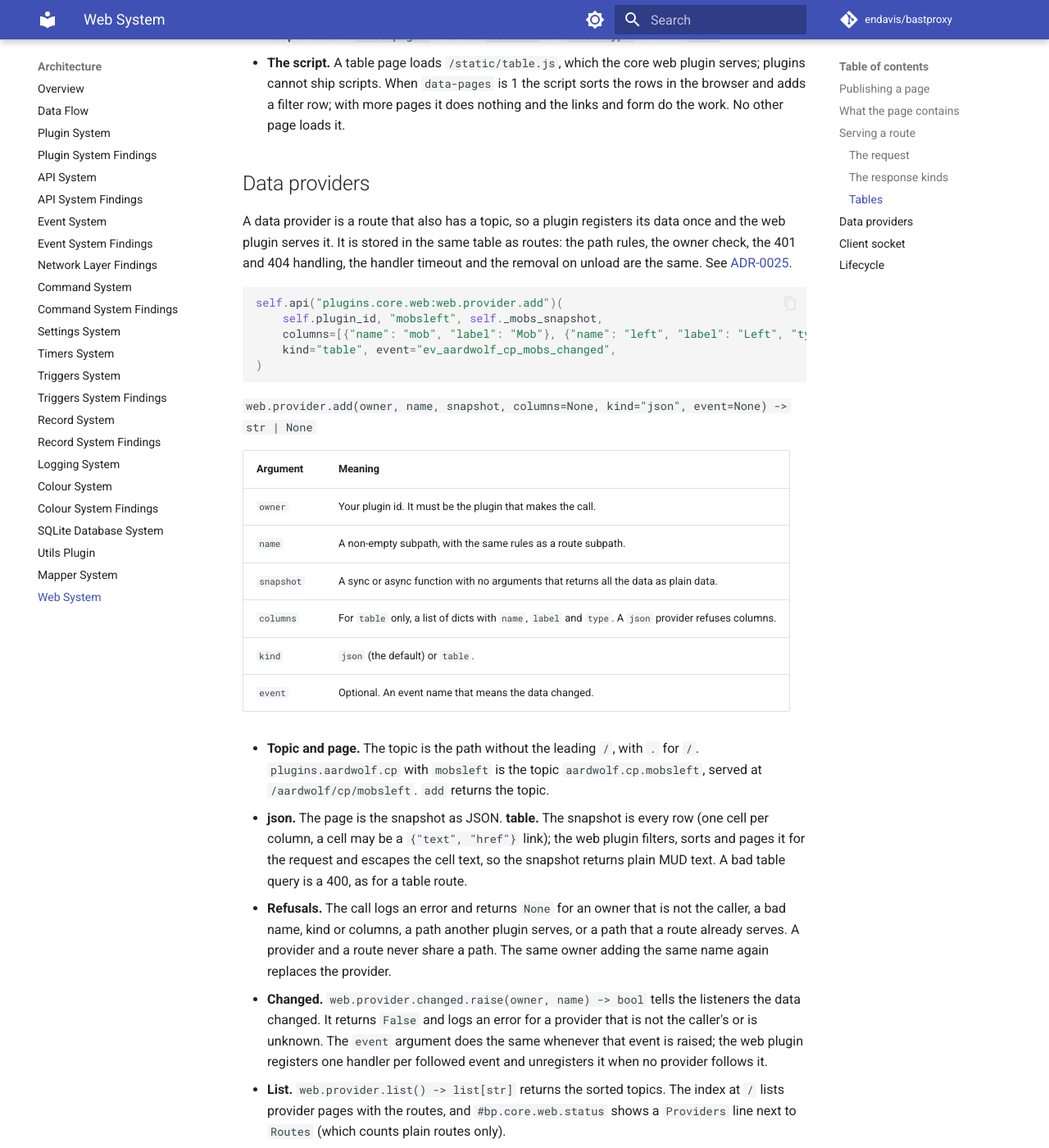
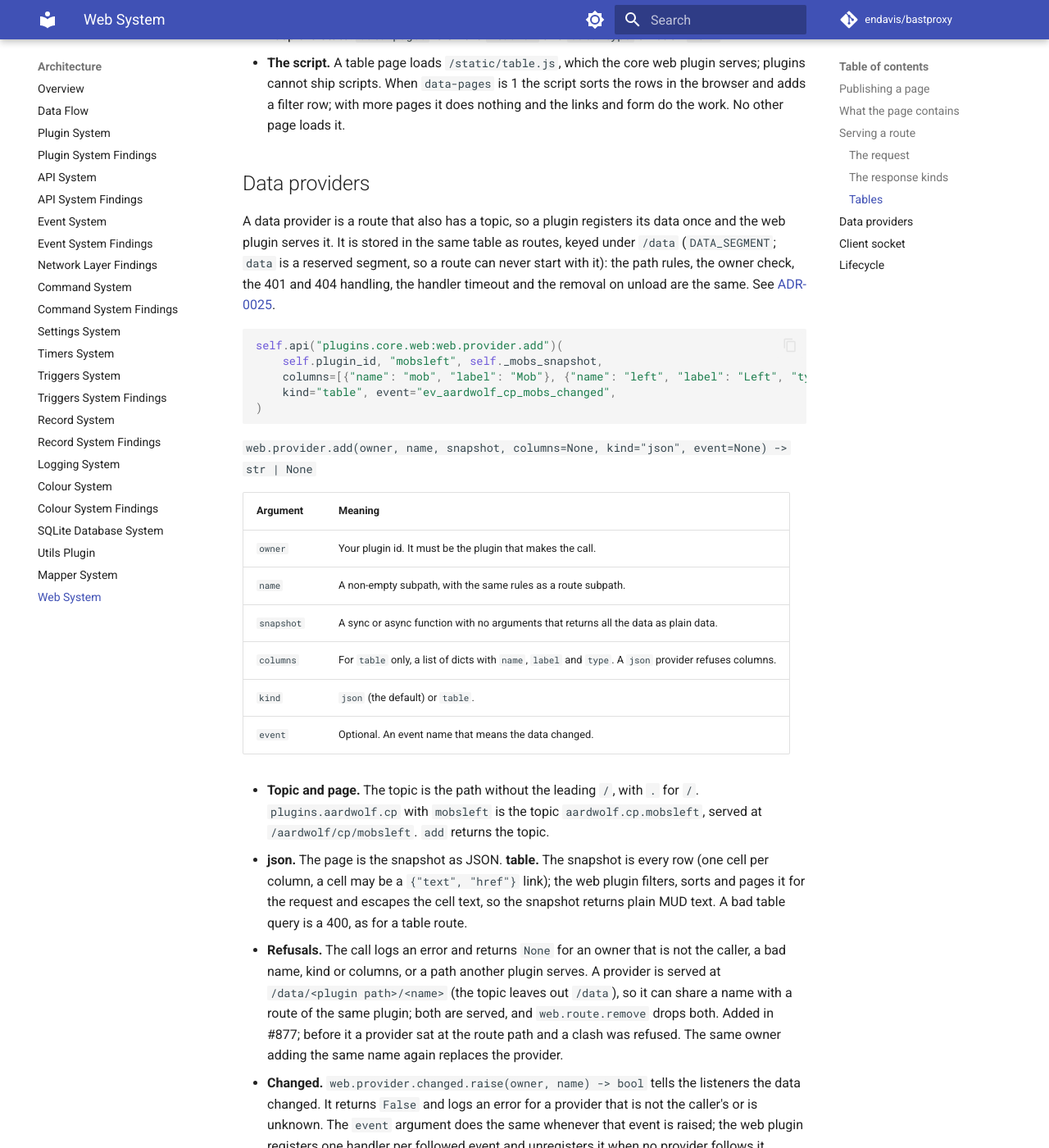
Before and after one commit to endavis/bastproxy, an MkDocs documentation site: the page built from docs/claude/web_system.md, in a window 1280 px wide and 1400 px high, scrolled down 5621 px. Shown: the whole window at 82% size. Built offline with MkDocs 1.6.1 and Material for MkDocs 9.7.7, drawn with Linux system fonts in a browser that asks for light colours; comment, search, counter and statistics services are not loaded; some of the changed text lies outside the part shown.

Commit message:
feat: serve data provider pages under /data/ so providers and pages can share a name (merges PR #878, addresses #877)
Provider pages are now served at /data/<plugin path>/<name> and `data` is a
reserved first path segment, so a plugin may register a route and a provider
with the same name. Two providers, or two routes, still cannot share a name.
Topics and the socket protocol are unchanged. #bp.core.web.status lists each
provider with its path. The mapper pages go back to /client/mapper/area and
/client/mapper/room, undoing the rename made for #871. ADR-0022 and ADR-0025
are amended.

Addresses #877

BREAKING CHANGE: provider pages move from /<plugin path>/<name> to
/data/<plugin path>/<name>, and the mapper pages move from
/client/mapper/areamap and /client/mapper/roominfo back to
/client/mapper/area and /client/mapper/room.


Claude-Session: https://claude.ai/code/session_01NXu1sbBxFsEQW16MiZv7Je

Co-authored-by: Claude Opus 5.5 <noreply@anthropic.com>

````diff
--- a/docs/claude/web_system.md
+++ b/docs/claude/web_system.md
@@ -65,7 +65,7 @@ self.api("plugins.core.web:web.route.add")(self.plugin_id, "area", self._area_pa
 | `listed` | Optional, keyword only. `False` serves the route as usual (session, GET only) but leaves it out of the index at `/`. |
 
 - **Listing.** List entry pages, not pages that need a parameter such as `?uid=`: register those with `listed=False` and reach them by links from other pages. An owner whose routes are all unlisted gets no heading in the index. Unlisted routes are still removed on unload and still counted by `#bp.core.web.status`.
-- **URL derivation.** `plugins.` is dropped from the owner id and the dots become slashes. `plugins.aardwolf.mapper` with subpath `area` is served at `/aardwolf/mapper/area`; with `""` it is `/aardwolf/mapper`. A plugin cannot pick a path outside its own prefix. A prefix that starts with `p`, `login`, `static` or `webclient` is reserved and refused, and so is a path that another plugin already serves.
+- **URL derivation.** `plugins.` is dropped from the owner id and the dots become slashes. `plugins.aardwolf.mapper` with subpath `area` is served at `/aardwolf/mapper/area`; with `""` it is `/aardwolf/mapper`. A plugin cannot pick a path outside its own prefix. A prefix that starts with `p`, `login`, `static`, `ws`, `webclient` or `data` is reserved and refused, and so is a path that another plugin already serves.
 - **Refusals.** The call logs an error and returns `None` when `owner` is not the calling plugin (`libs.api:caller.owner.get`), is not a valid plugin id, or the route table refuses the subpath or prefix. On success it returns the path.
 - **Removal.** `web.route.remove(owner) -> int` removes a plugin's routes and returns how many. The web plugin also removes them when the plugin unloads (`ev_plugin_unloaded`), so a plugin only calls it to take routes down while it stays loaded. A reload of the web plugin itself keeps the routes, the sessions and the login tokens.
 - **Methods.** GET only. A handler never sees a POST: it gets 405. A change of data would need CSRF protection, which is a later design.
@@ -155,7 +155,7 @@ def _mobs(self, request) -> dict:
 
 ## Data providers
 
-A data provider is a route that also has a topic, so a plugin registers its data once and the web plugin serves it. It is stored in the same table as routes: the path rules, the owner check, the 401 and 404 handling, the handler timeout and the removal on unload are the same. See [ADR-0025](../decisions/0025-the-web-plugin-serves-pages-and-a-client-websocket-from-one-listener-with-shared-sessions-and-data-providers.md).
+A data provider is a route that also has a topic, so a plugin registers its data once and the web plugin serves it. It is stored in the same table as routes, keyed under `/data` (`DATA_SEGMENT`; `data` is a reserved segment, so a route can never start with it): the path rules, the owner check, the 401 and 404 handling, the handler timeout and the removal on unload are the same. See [ADR-0025](../decisions/0025-the-web-plugin-serves-pages-and-a-client-websocket-from-one-listener-with-shared-sessions-and-data-providers.md).
 
 ```python
 self.api("plugins.core.web:web.provider.add")(
@@ -178,9 +178,9 @@ self.api("plugins.core.web:web.provider.add")(
 
 - **Topic and page.** The topic is the path without the leading `/`, with `.` for `/`. `plugins.aardwolf.cp` with `mobsleft` is the topic `aardwolf.cp.mobsleft`, served at `/aardwolf/cp/mobsleft`. `add` returns the topic.
 - **json.** The page is the snapshot as JSON. **table.** The snapshot is every row (one cell per column, a cell may be a `{"text", "href"}` link); the web plugin filters, sorts and pages it for the request and escapes the cell text, so the snapshot returns plain MUD text. A bad table query is a 400, as for a table route.
-- **Refusals.** The call logs an error and returns `None` for an owner that is not the caller, a bad name, kind or columns, a path another plugin serves, or a path that a route already serves. A provider and a route never share a path. The same owner adding the same name again replaces the provider.
+- **Refusals.** The call logs an error and returns `None` for an owner that is not the caller, a bad name, kind or columns, or a path another plugin serves. A provider is served at `/data/<plugin path>/<name>` (the topic leaves out `/data`), so it can share a name with a route of the same plugin; both are served, and `web.route.remove` drops both. Added in #877; before it a provider sat at the route path and a clash was refused. The same owner adding the same name again replaces the provider.
 - **Changed.** `web.provider.changed.raise(owner, name) -> bool` tells the listeners the data changed. It returns `False` and logs an error for a provider that is not the caller's or is unknown. The `event` argument does the same whenever that event is raised; the web plugin registers one handler per followed event and unregisters it when no provider follows it.
-- **List.** `web.provider.list() -> list[str]` returns the sorted topics. The index at `/` lists provider pages with the routes, and `#bp.core.web.status` shows a `Providers` line next to `Routes` (which counts plain routes only).
+- **List.** `web.provider.list() -> list[str]` returns the sorted topics. The index at `/` lists provider pages with the routes (pages first, then providers, for each plugin), and `#bp.core.web.status` shows a `Providers` line next to `Routes` (which counts plain routes only), each provider as `topic (path)`.
 - **Removal.** `web.route.remove(owner)` and the unload of the plugin remove its providers and their event registrations. A reload of the web plugin keeps the providers, and re-registers their events.
 - **Listener interface.** Inside the web plugin, `ProviderListeners` (`add(listener)`, `remove(listener)`, `notify(topic)`) is held as `provider_listeners`. A listener is a function taking the topic. A listener that raises is logged and skipped. The client socket attaches here through `Subscriptions` (see Client socket). It is not saved on reload.
 
@@ -190,7 +190,7 @@ self.api("plugins.core.web:web.provider.add")(
 
 - **`SocketConnection`** has a bounded send queue (`send(message)` is synchronous and returns False when it cannot queue) and three tasks: a reader, a sender and a keepalive. `close(code, reason)` starts the close handshake and aborts the connection after `CLOSE_TIMEOUT`.
 - **`SocketHub`** (`WebServer.sockets`) tracks the open sockets and holds the handlers of client message types. `register(type, handler)` and `unregister(type)` are the hook for later work; a handler takes `(connection, message)`, may be sync or async, and runs under the handler timeout. A handler that raises is logged and the client gets an `internal` error. `close_all(code, reason)` closes every socket; `connections()` returns a copy of the open sockets.
-- **`Subscriptions`** (`src/bastproxy/plugins/core/web/libs/_subscribe.py`, held as `subscriptions`) registers the `subscribe` and `unsubscribe` handlers on the hub and a listener on `provider_listeners`. A socket's followed topics are `SocketConnection.subscriptions`; `Subscriptions` keeps only a trailing timer per topic (`DEBOUNCE`, 0.1 s) and the flush tasks. `changed(topic)` returns at once when nobody follows the topic. A flush runs the provider's `snapshot` (stored on `Provider.snapshot`, run by `run_snapshot`, also used by the HTTP handler) under the handler timeout and sends `update` to the sockets that follow. `RouteTable.topics()` is the sorted topic list used by `hello` and `web.provider.list`; `provider_for_topic(topic)` finds the route. `removed(topics)` is called by `_remove_routes` (plugin unload and `web.route.remove`) and sends `topic_removed`. It looks up `self.routes` lazily because the table is replaced on reload, is not saved on reload and is closed by the close-server hook. See [Web server](../web-server.md#client-socket) for the messages.
+- **`Subscriptions`** (`src/bastproxy/plugins/core/web/libs/_subscribe.py`, held as `subscriptions`) registers the `subscribe` and `unsubscribe` handlers on the hub and a listener on `provider_listeners`. A socket's followed topics are `SocketConnection.subscriptions`; `Subscriptions` keeps only a trailing timer per topic (`DEBOUNCE`, 0.1 s) and the flush tasks. `changed(topic)` returns at once when nobody follows the topic. A flush runs the provider's `snapshot` (stored on `Provider.snapshot`, run by `run_snapshot`, also used by the HTTP handler) under the handler timeout and sends `update` to the sockets that follow. `RouteTable.topics()` is the sorted topic list used by `hello` and `web.provider.list`; `provider_for_topic(topic)` finds the route at `/data/` plus the topic with `.` as `/`. `removed(topics)` is called by `_remove_routes` (plugin unload and `web.route.remove`) and sends `topic_removed`. It looks up `self.routes` lazily because the table is replaced on reload, is not saved on reload and is closed by the close-server hook. See [Web server](../web-server.md#client-socket) for the messages.
 - **Open and close listeners.** `SocketHub.add_listener(opened, closed)` and `remove_listener` register a pair of functions taking the connection. `SocketConnection.run` calls `hub.opened(connection)` after it queued `hello`, so `hello` stays the first message, and `hub.closed(connection)` once its tasks ended. A listener that raises is logged and skipped.
 - **`view_only` and `send_wait`.** `SocketConnection.view_only` is set from the session (`SessionStore.is_view_only`) when the socket is created. `send_wait(message)` is the awaitable `send` for output: it waits while the send queue holds `OUTPUT_SHARE` (`SEND_QUEUE_LIMIT // 2`) messages, so a burst of MUD output does not trip the 256-message close, and returns False once the socket is closed.
 - **`SocketClients` and `SocketClient`** (`src/bastproxy/plugins/core/web/libs/_proxyclient.py`, held as `socket_clients`) register the `input` and `cols` handlers and a hub listener. `opened` makes a `SocketClient` for the socket, registers it with the clients plugin and starts its writer task; `closed` removes it. The behaviour is described in [Data flow](data_flow.md#socket-clients-844-adr-0025). The plugin has its own `uninitialize` hook (priority 11, after `_phook_close_server`) that calls `SocketClients.close()`. It is not saved on reload.
````
Also changed, not shown: docs/claude/mapper_system.md (+5 -5 lines), docs/client/mapper.md (+5 -5 lines), docs/decisions/0022-the-web-plugin-serves-token-links-and-session-gated-plugin-routes-over-a-get-only-standard-library-server.md (+2 -1 lines), docs/decisions/0025-the-web-plugin-serves-pages-and-a-client-websocket-from-one-listener-with-shared-sessions-and-data-providers.md (+2 -1 lines), docs/web-server.md (+2 -2 lines), 8 other files.
